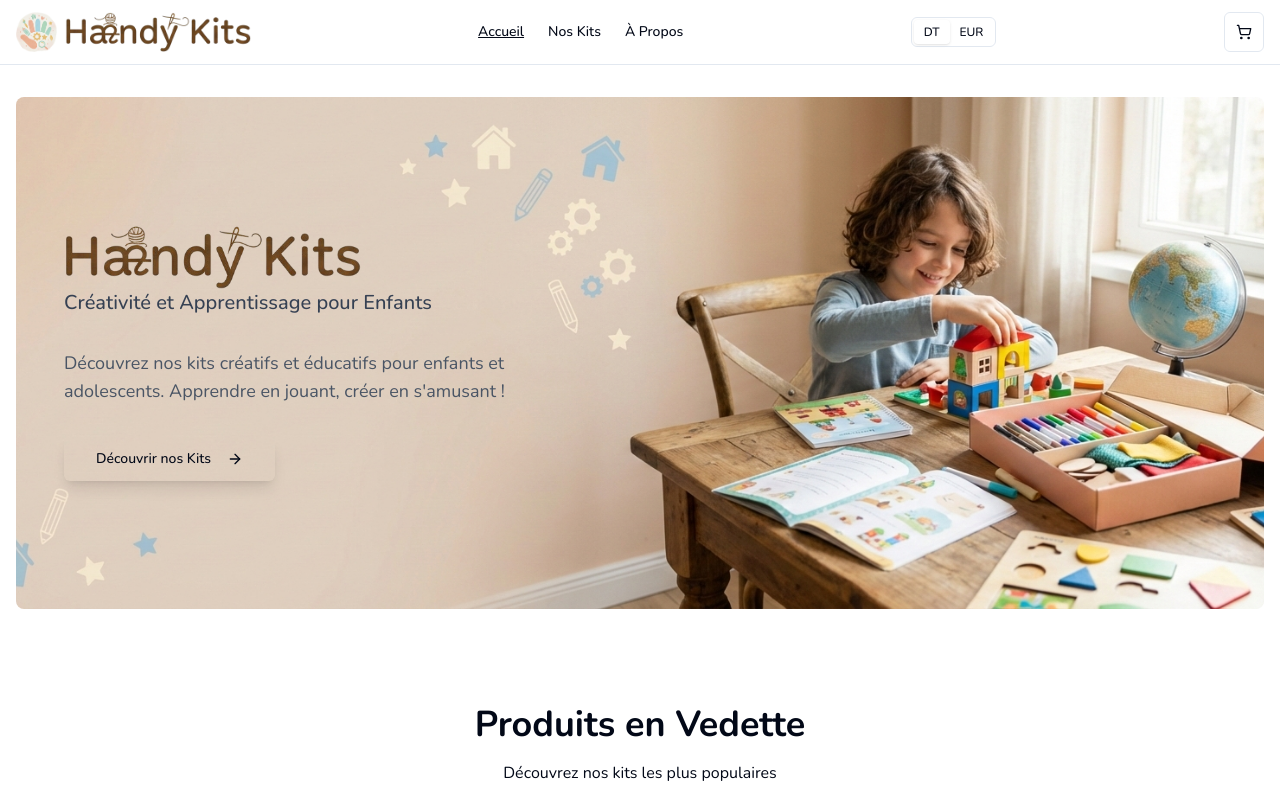
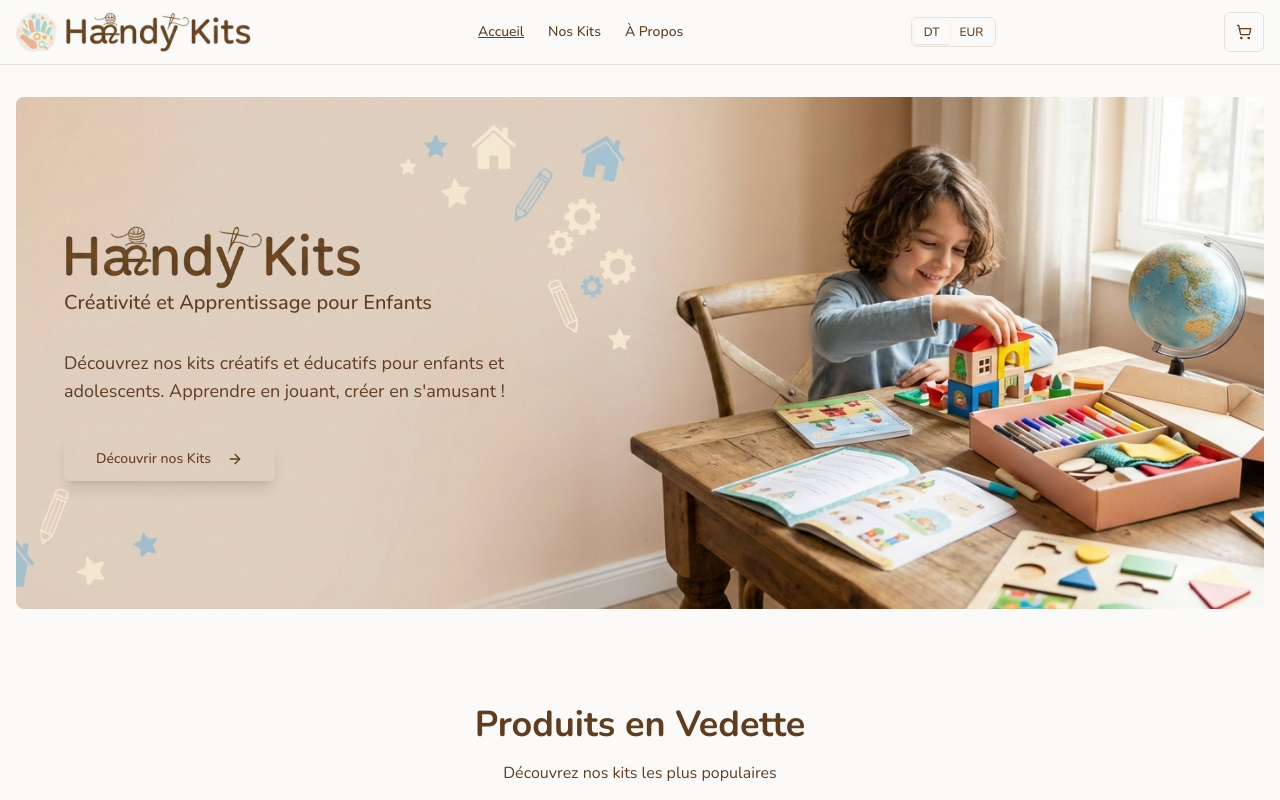
Before and after one commit to OmarDahmen/hendy, a React (Vite) app: page / in a window 1280 px wide. Shown: the top 800 px of the page. Built offline with nearby package versions, Linux system fonts and the light colour scheme.

Commit message:
update colors

```diff
--- a/src/index.css
+++ b/src/index.css
@@ -2,48 +2,50 @@
 
 @layer base {
   :root {
-    --color-background: 0 0% 100%;
-    --color-foreground: 222.2 84% 4.9%;
-    --color-card: 0 0% 100%;
-    --color-card-foreground: 222.2 84% 4.9%;
-    --color-popover: 0 0% 100%;
-    --color-popover-foreground: 222.2 84% 4.9%;
-    --color-primary: 222.2 47.4% 11.2%;
-    --color-primary-foreground: 210 40% 98%;
-    --color-secondary: 210 40% 96.1%;
-    --color-secondary-foreground: 222.2 47.4% 11.2%;
-    --color-muted: 210 40% 96.1%;
-    --color-muted-foreground: 215.4 16.3% 46.9%;
-    --color-accent: 210 40% 96.1%;
-    --color-accent-foreground: 222.2 47.4% 11.2%;
-    --color-destructive: 0 84.2% 60.2%;
-    --color-destructive-foreground: 210 40% 98%;
-    --color-border: 214.3 31.8% 91.4%;
-    --color-input: 214.3 31.8% 91.4%;
-    --color-ring: 222.2 84% 4.9%;
+    /* Warm, crafty color palette inspired by Hændy Kits logo */
+    /* Primary/Text: Chocolate brown from logo - hsl(27.19, 49.23%, 25.49%) */
+    --color-background: 35 30% 98%;
+    --color-foreground: 27 49% 25%;
+    --color-card: 35 30% 99%;
+    --color-card-foreground: 27 49% 25%;
+    --color-popover: 35 30% 99%;
+    --color-popover-foreground: 27 49% 25%;
+    --color-primary: 27 49% 25%;
+    --color-primary-foreground: 35 30% 98%;
+    --color-secondary: 35 35% 93%;
+    --color-secondary-foreground: 27 49% 25%;
+    --color-muted: 35 25% 94%;
+    --color-muted-foreground: 27 30% 45%;
+    --color-accent: 30 60% 90%;
+    --color-accent-foreground: 27 49% 25%;
+    --color-destructive: 0 70% 50%;
+    --color-destructive-foreground: 35 30% 98%;
+    --color-border: 35 25% 88%;
+    --color-input: 35 25% 88%;
+    --color-ring: 27 49% 25%;
     --radius: 0.5rem;
   }
 
   .dark {
-    --color-background: 222.2 84% 4.9%;
-    --color-foreground: 210 40% 98%;
-    --color-card: 222.2 84% 4.9%;
-    --color-card-foreground: 210 40% 98%;
-    --color-popover: 222.2 84% 4.9%;
-    --color-popover-foreground: 210 40% 98%;
-    --color-primary: 210 40% 98%;
-    --color-primary-foreground: 222.2 47.4% 11.2%;
-    --color-secondary: 217.2 32.6% 17.5%;
-    --color-secondary-foreground: 210 40% 98%;
-    --color-muted: 217.2 32.6% 17.5%;
-    --color-muted-foreground: 215 20.2% 65.1%;
-    --color-accent: 217.2 32.6% 17.5%;
-    --color-accent-foreground: 210 40% 98%;
-    --color-destructive: 0 62.8% 30.6%;
-    --color-destructive-foreground: 210 40% 98%;
-    --color-border: 217.2 32.6% 17.5%;
-    --color-input: 217.2 32.6% 17.5%;
-    --color-ring: 212.7 26.8% 83.9%;
+    --color-background: 25 30% 8%;
+    --color-foreground: 35 30% 95%;
+    --color-card: 25 30% 10%;
+    --color-card-foreground: 35 30% 95%;
+    --color-popover: 25 30% 10%;
+    --color-popover-foreground: 35 30% 95%;
+    --color-primary: 35 45% 70%;
+    --color-primary-foreground: 25 30% 10%;
+    --color-secondary: 25 25% 18%;
+    --color-secondary-foreground: 35 30% 95%;
+    --color-muted: 25 25% 18%;
+    --color-muted-foreground: 35 20% 60%;
+    --color-accent: 25 25% 18%;
+    --color-accent-foreground: 35 30% 95%;
+    --color-destructive: 0 60% 40%;
+    --color-destructive-foreground: 35 30% 95%;
+    --color-border: 25 25% 18%;
+    --color-input: 25 25% 18%;
+    --color-ring: 35 45% 70%;
   }
 
   * {
--- a/src/pages/Home.tsx
+++ b/src/pages/Home.tsx
@@ -69,10 +69,10 @@ export function Home() {
                 <div>
                   <img src="/logo-text.png" alt="Hændy Kits" className="h-16 w-auto" />
                 </div>
-                <p className="mb-8 text-xl font-medium text-gray-700">
+                <p className="text-foreground mb-8 text-xl font-medium">
                   Créativité et Apprentissage pour Enfants
                 </p>
-                <p className="mb-8 text-lg text-gray-600">
+                <p className="text-muted-foreground mb-8 text-lg">
                   Découvrez nos kits créatifs et éducatifs pour enfants et adolescents. Apprendre en
                   jouant, créer en s'amusant !
                 </p>
```
